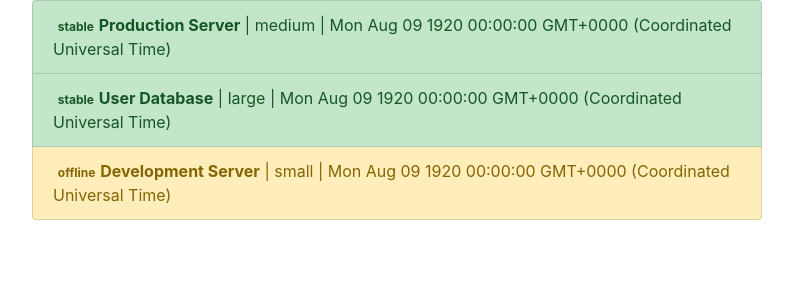
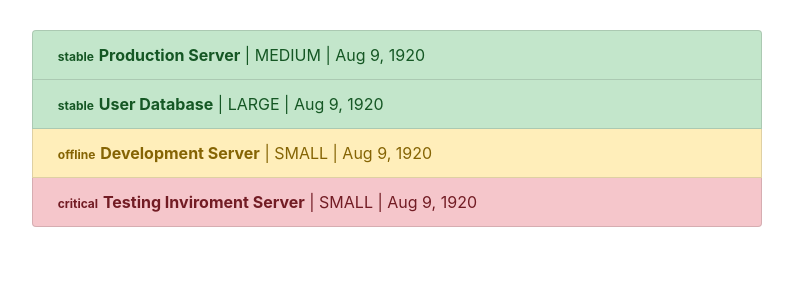
Before and after one commit to uladzimir-yeudakimovich/pipes, an Angular app: page / in a window 1280 px wide. Shown: the top 300 px of the page, without its empty margins (53-846 px from the left). Built offline with nearby package versions, Linux system fonts and the light colour scheme.

Commit message:
using pipe

```diff
--- a/src/app/app.component.html
+++ b/src/app/app.component.html
@@ -10,7 +10,9 @@
             class="badge">
             {{ server.status }}
           </span>
-          <strong>{{ server.name }}</strong> | {{ server.instanseType }} | {{ server.started }}
+          <strong>{{ server.name }}</strong> |
+          {{ server.instanseType | uppercase }} |
+          {{ server.started | date }}
         </li>
       </ul>
     </div>
--- a/src/app/app.component.scss
+++ b/src/app/app.component.scss
@@ -0,0 +1,3 @@
+.container {
+  margin-top: 30px;
+}
--- a/src/app/app.component.ts
+++ b/src/app/app.component.ts
@@ -24,6 +24,12 @@ export class AppComponent {
       name: 'Development Server',
       status: 'offline',
       started: new Date(15, 1, 2017)
+    },
+    {
+      instanseType: 'small',
+      name: 'Testing Inviroment Server',
+      status: 'critical',
+      started: new Date(15, 1, 2017)
     }
   ];
 
```
